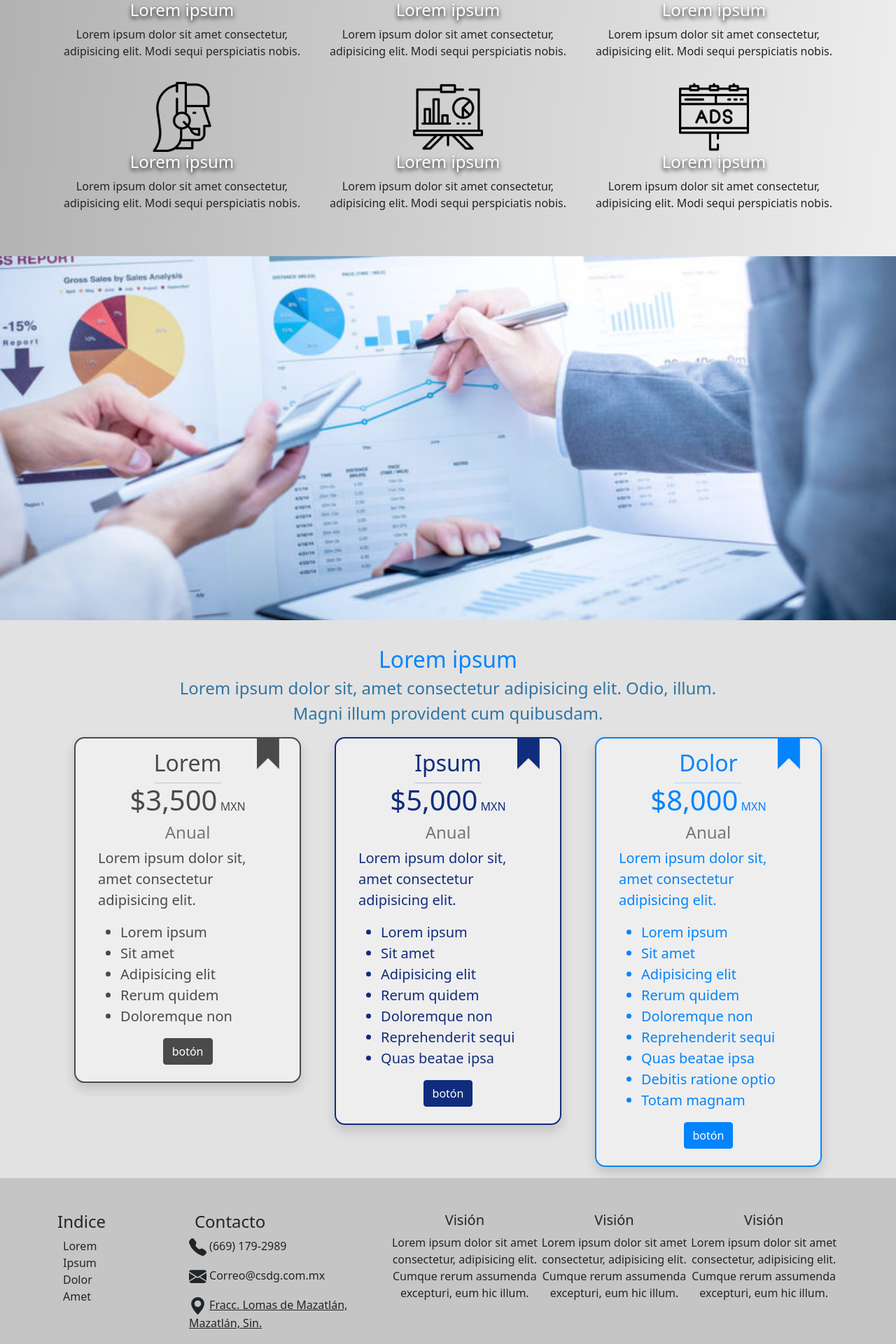
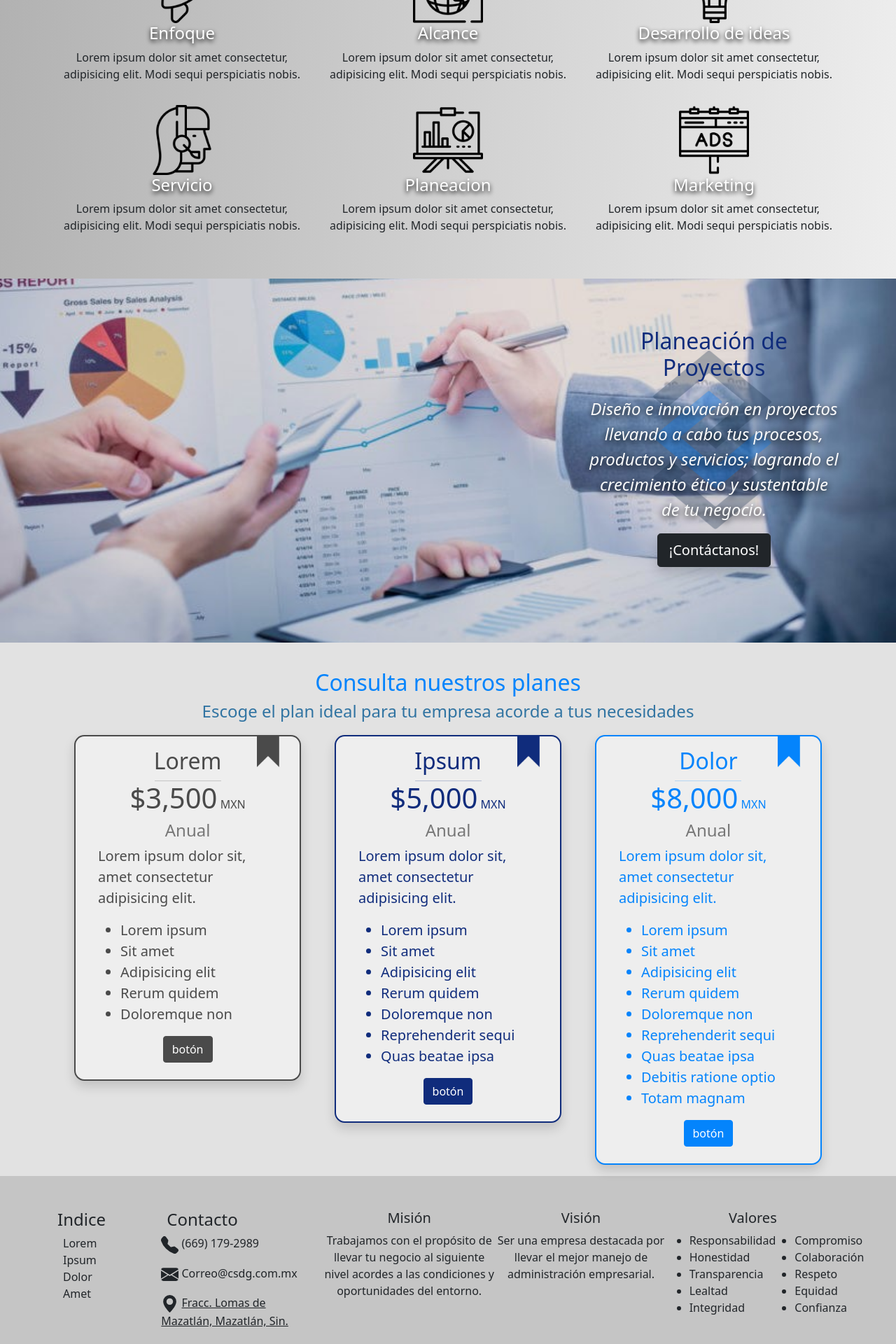
Before and after one commit to RolandoOsuna/CS-Desarrollo-y-Gesti-n, a PHP site: page / in a window 1280 px wide. Shown: the part 2120-4040 px from the top of the page at 70% size. Run offline with PHP 8.4, Linux system fonts and the light colour scheme.

Commit message:
Documentacion y contenido

```diff
--- a/CSS/estilos.css
+++ b/CSS/estilos.css
@@ -22,6 +22,12 @@ body{
     background-position:center ;
     background-size: cover;
     height: 65vh;
+}
+.bg-logo{
+    background: url(../IMG/LogoCS-opaco.png);
+    background-position: center;
+    background-repeat: no-repeat;
+    background-size: 300px;
 }
 .margen{
     margin-right: 0.1px;
--- a/index.html
+++ b/index.html
@@ -26,47 +26,50 @@
                 <div class="col-12 text-center">
                     <h1 class="h3 titulo-section1">CS Desarrollo y Gestión</h1>
                     <hr class="" style="text-align:center;margin:auto;" width="30%">
-                    <p class="fs-5 text-center">Lorem, ipsum dolor sit amet consectetur adipisicing elit. Vitae animi explicabo numquam necessitatibus praesentium repudiandae quod deserunt!</p>
+                    <p class="fs-5 text-center">
+                        Empresa de administración, control y optimización de negocios mediante el <u> desarrollo y gestión</u> de planes y proyectos que favorecen el alcance del mismo. <br> Empleando técnicas elementales de comunicación junto con nuestra noción sobre el ámbito empresarial. <br>
+                        <span class="fs-3">¡Llevamos tus ideas al siguiente nivel!</span>
+                    </p>
                 </div>
             </div>
         </div>
     </section>
     <!-- SECTION 2 -->
     <section class="bg-trazo">
-        <div class="row margen d-flex justify-content-center">
-                <div class="col-12 col-md-6 col-lg-5 text-center p-md">
-                    <h1 class=" text-center titulo-section1">Desarrollo y Gestion</h1>
-                    <p class="fs-2 text-center">Lorem ipsum dolor sit amet consectetur adipisicing elit. Odit, quas labore nobis ducimus pariatur doloremque.</p>
-                    <button type="button" class="btn btn-lg btn-primary border-pill">Botón</button>
-                </div>
-                    <div class="col-12 col-lg-6 text-end">
-                        <img class="img-fluid mx-auto" src="IMG/img-section.png" width="550px">
-                    </div>
+        <div class="row margen d-flex justify-content-center align-items-center">
+            <div class="col-12 col-md-6 col-lg-5 text-center ">
+                <h1 class="text-center titulo-section1">Desarrollo y Gestión</h1>
+                <p class="fs-4 text-center">Enfocamos tus competencias a la creación y gestión efectiva de tu empresa. Implementando procesos de calidad e innovación aplicados al desarrollo y posicionamiento de tus organizaciones, productos y servicios.</p>
+                <button type="button" class="btn btn-lg btn-primary border-pill">Botón</button>
+            </div>
+            <div class="col-12 col-lg-6 text-center pt-3 pt-lg-0">
+                <img class="img-fluid mx-auto" src="IMG/img-section.png" width="550px">
+            </div>
         </div>
     </section>
 
     <!-- SECTION 3 -->
     <section class="bg-section p-5">
         <div class="container">
-            <div class="row px-5">
+            <div class="row ">
                 <div class="col-12 col-md-6 col-lg-3 text-center">
-                    <img class="rounded-circle bg-light" src="IMG/Card-Desarrollo.png" width="200px">
-                    <h1 class="h5 titulo-card">Desarrollo</h1>
+                    <img class="rounded-circle bg-light " src="IMG/Card-Desarrollo.png" width="200px">
+                    <h1 class="h4 titulo-card">Desarrollo</h1>
                     <p class="texto-card">Evolucionamos tu negocio mediante diversos métodos de desarrollo llevándote un mejor rumbo</p>
                 </div>
                 <div class="col-12 col-md-6 col-lg-3 text-center">
-                    <img class="rounded-circle bg-light" src="IMG/Card-Gestion.png" width="200px">
-                    <h1 class="h5 titulo-card">Gestión</h1>
+                    <img class="rounded-circle bg-light " src="IMG/Card-Gestion.png" width="200px">
+                    <h1 class="h4 titulo-card">Gestión</h1>
                     <p class="texto-card">Mantenemos un mejor control y organización para así mantener mejor rendimiento en tus movimientos </p>
                 </div>
                 <div class="col-12 col-md-6 col-lg-3 text-center">
-                    <img class="rounded-circle bg-light" src="IMG/Card-Seguimiento.png" width="200px">
-                    <h1 class="h5 titulo-card">Seguimiento</h1>
+                    <img class="rounded-circle bg-light " src="IMG/Card-Seguimiento.png" width="200px">
+                    <h1 class="h4 titulo-card">Seguimiento</h1>
                     <p class="texto-card">Lorem, ipsum dolor sit amet consectetur adipisicing elit. Est, voluptates? Laborum neque earum laboriosam adipisci!</p>
                 </div>
                 <div class="col-12 col-md-6 col-lg-3 text-center">
-                    <img class="rounded-circle bg-light" src="IMG/Card-Transparencia.png" width="200px">
-                    <h1 class="h5 titulo-card">Transparencia</h1>
+                    <img class="rounded-circle bg-light " src="IMG/Card-Transparencia.png" width="200px">
+                    <h1 class="h4 titulo-card">Transparencia</h1>
                     <p class="texto-card">Veracidad y total confianza dentro de la informacion de tus estadísticas </p>
                 </div>
             </div>
@@ -78,42 +81,42 @@
         <div class="container">
             <div class="row  text-center">
                 <div class="col">
-                    <h1 class="h2 texto-card pt-3">Lorem, ipsum dolor.</h1>
-                    <p class="fs-4 titulo-card">Lorem ipsum, dolor sit amet consectetur adipisicing elit. Sed, adipisci.</p>
+                    <h1 class="h2 texto-card pt-3">Desarrollo y gestión al alcance de tus manos</h1>
+                    <p class="fs-4 titulo-card"></p>
                     <hr>
                 </div>
             </div>
             <div class="row ">
                 <div class="col-12 col-lg-4 text-center">
                     <img src="IMG/items blanco y nego/item-cohete.png" width="100px" alt="">
-                    <h1 class="h4 text-white text-shadow">Lorem ipsum</h1>
+                    <h1 class="h4 text-white text-shadow">Enfoque</h1>
                     <p>Lorem ipsum dolor sit amet consectetur, adipisicing elit. Modi sequi perspiciatis nobis.</p>
                 </div>
                 <div class="col-12 col-lg-4 text-center">
                     <img src="IMG/items blanco y nego/item-pagina.png" width="100px" alt="">
-                    <h1 class="h4 text-white text-shadow">Lorem ipsum</h1>
+                    <h1 class="h4 text-white text-shadow">Alcance</h1>
                     <p>Lorem ipsum dolor sit amet consectetur, adipisicing elit. Modi sequi perspiciatis nobis.</p>
                 </div>
                 <div class="col-12 col-lg-4 text-center">
                     <img src="IMG/items blanco y nego/item-idea.png" width="100px" alt="">
-                    <h1 class="h4 text-white text-shadow">Lorem ipsum</h1>
+                    <h1 class="h4 text-white text-shadow">Desarrollo de ideas</h1>
                     <p>Lorem ipsum dolor sit amet consectetur, adipisicing elit. Modi sequi perspiciatis nobis.</p>
                 </div>
             </div>
             <div class="row pt-3">
                 <div class="col-12 col-lg-4 text-center">
                     <img src="IMG/items blanco y nego/item-servicio-cliente.png" width="100px" alt="">
-                    <h1 class="h4 text-white text-shadow">Lorem ipsum</h1>
+                    <h1 class="h4 text-white text-shadow">Servicio</h1>
                     <p>Lorem ipsum dolor sit amet consectetur, adipisicing elit. Modi sequi perspiciatis nobis.</p>
                 </div>
                 <div class="col-12 col-lg-4 text-center">
                     <img src="IMG/items blanco y nego/item-grafica.png" width="100px" alt="">
-                    <h1 class="h4 text-white text-shadow">Lorem ipsum</h1>
+                    <h1 class="h4 text-white text-shadow">Planeacion</h1>
                     <p>Lorem ipsum dolor sit amet consectetur, adipisicing elit. Modi sequi perspiciatis nobis.</p>
                 </div>
                 <div class="col-12 col-lg-4 text-center">
                     <img src="IMG/items blanco y nego/item-ads.png" width="100px" alt="">
-                    <h1 class="h4 text-white text-shadow">Lorem ipsum</h1>
+                    <h1 class="h4 text-white text-shadow">Marketing</h1>
                     <p>Lorem ipsum dolor sit amet consectetur, adipisicing elit. Modi sequi perspiciatis nobis.</p>
                 </div>
             </div>
@@ -121,14 +124,29 @@
     </section>
 
     <!-- SECTION 5 -->
-    <section class="bg-section-5"></section>
+    <section class="bg-section-5">
+        <div class="container">
+            <div class="row justify-content-end  align-items-center">
+                <div class="col-4 bg-logo text-center mt-5 d-none d-lg-block">
+                    <h1 class=" texto-card">Planeación de Proyectos</h1>
+                    <p class="text-light fs-4"style="text-shadow: 0px 3px 10px #000000;"><em>Diseño e innovación en proyectos llevando a cabo tus procesos, productos y servicios; logrando el crecimiento ético y sustentable de tu negocio.</em></p>
+                    <button class="btn btn-lg btn-dark shadow pt-2" type="button">¡Contáctanos!</button>
+                </div>
+                <div class="col-12 justify-content-center text-center mt-5 pt-3 d-block d-lg-none">
+                    <h1 class="fs-1 texto-card text">Planeación de Proyectos</h1>
+                    <p class="text-light fs-2"style="text-shadow: 0px 3px 10px #000000;"><em>Diseño e innovación en proyectos llevando a cabo tus procesos, productos y servicios; logrando el crecimiento ético y sustentable de tu negocio.</em></p>
+                    <button class="btn btn-lg btn-dark shadow mt-3" type="button">¡Contáctanos!</button>
+                </div>
+            </div>
+        </div>
+    </section>
 
-    <!-- SECTION 6 -->
+    <!-- PLANES DE PAGO -->
     <section class="container">
         <div class="row margen justify-content-center text-center mt-3">
             <div class="col-9">
-                <h1 class="titulo-section1 mb-1">Lorem ipsum</h1>
-                <p class="titulo-card fs-4">Lorem ipsum dolor sit, amet consectetur adipisicing elit. Odio, illum. Magni illum provident cum quibusdam.</p>
+                <h1 class="titulo-section1 mb-1">Consulta nuestros planes</h1>
+                <p class="titulo-card fs-4">Escoge el plan ideal para tu empresa acorde a tus necesidades</p>
             </div>
         </div>
         <div class="row row-cols-1 row-cols-lg-3 g-5  pb-3 margen ">
@@ -206,7 +224,7 @@
         <div class="container">
             <div class="row justify-content-between">
                 <!-- INDICE-CONTACTO -->
-                <div class="col-12 col-lg-5 d-flex justify-content-between ">
+                <div class="col-12 col-lg-4 d-flex justify-content-between ">
                     <div class="col-5 text-">
                     <!-- INDICE -->
                         <h4>Indice</h4>
@@ -245,21 +263,43 @@
                 </div>
 
                 <!-- VISION-MISION-VALORES -->
-                <div class="col-12 col-lg-7 d-lg-flex">
+                <div class="col-12 col-lg-8 d-lg-flex">
+                    <!-- MISION -->
+                    <div class="col text-center">
+                        <h5 class="">Misión</h5>
+                        <p>Trabajamos con el propósito de llevar tu negocio al siguiente nivel acordes a las condiciones y oportunidades del entorno.</p>
+                    </div>
                     <!-- VISION -->
                     <div class="col text-center">
                         <h5 class="">Visión</h5>
-                        <p>Lorem ipsum dolor sit amet consectetur, adipisicing elit. Cumque rerum assumenda excepturi, eum hic illum.</p>
-                    </div>
-                    <!-- MISION -->
-                    <div class="col text-center">
-                        <h5 class="">Visión</h5>
-                        <p>Lorem ipsum dolor sit amet consectetur, adipisicing elit. Cumque rerum assumenda excepturi, eum hic illum.</p>
+                        <p>Ser una empresa destacada por llevar el mejor manejo de administración empresarial.</p>
                     </div>
                     <!-- VALORES -->
-                    <div class="col text-center">
-                        <h5 class="">Visión</h5>
-                        <p>Lorem ipsum dolor sit amet consectetur, adipisicing elit. Cumque rerum assumenda excepturi, eum hic illum.</p>
+                    <div class="col ">
+                        <h5 class="text-center">Valores</h5>
+                        <div class="row">
+                            <div class="col-6">
+                                <ul class="pe-lg-5">
+                                    <li>Responsabilidad </li>
+                                    <li>Honestidad</li>
+                                    <li>Transparencia</li>
+                                    <li>Lealtad</li>
+                                    <li>Integridad</li>
+
+                                </ul>
+
+                            </div>
+                            <div class="col-6">
+                                <ul class="ps-lg-5">
+
+                                    <li>Compromiso </li>
+                                    <li>Colaboración </li>
+                                    <li>Respeto </li>
+                                    <li>Equidad </li>
+                                    <li>Confianza </li>
+                                </ul>
+                            </div>
+                        </div>
                     </div>
                 </div>
                 <div class="row"><div class="col"><hr></div></div>
```
Also changed, not shown: IMG/LogoCS-opaco.png (added), IMG/Section-5.jpg.
